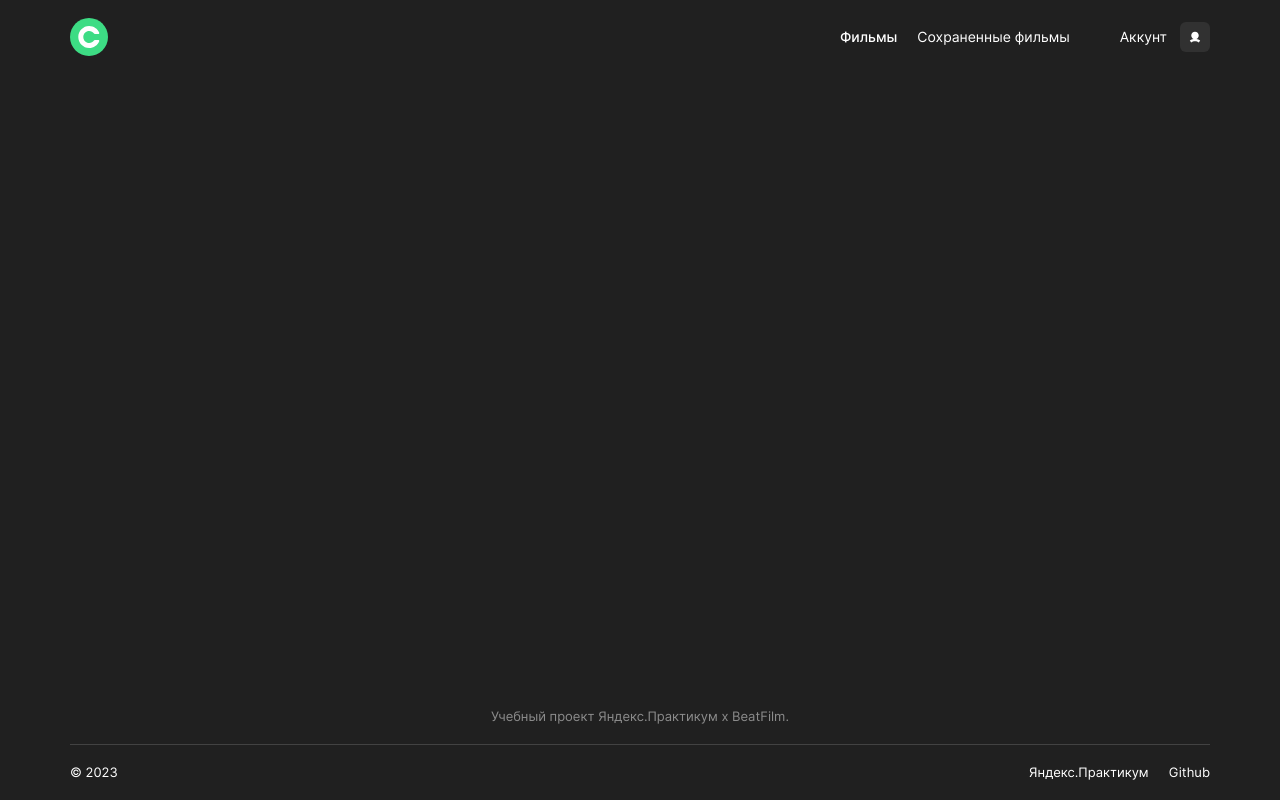
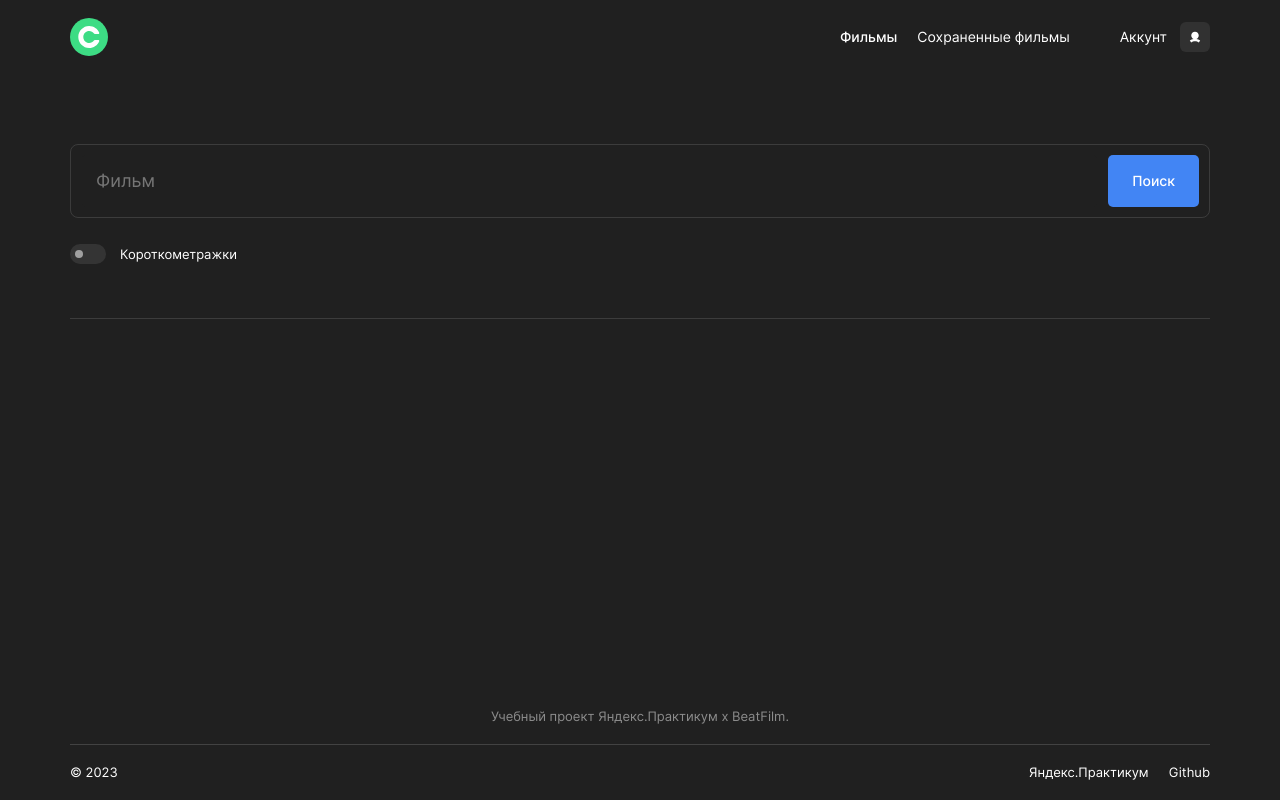
Before and after one commit to dv-loginov/movies-explorer-frontend, a React (Create React App) app: page /movies in a window 1280 px wide. Built offline with nearby package versions, Linux system fonts and the light colour scheme.

Commit message:
feat: add components

```diff
--- a/src/components/Movies/Movies.js
+++ b/src/components/Movies/Movies.js
@@ -3,6 +3,8 @@ import Header from '../Header/Header';
 import Logo from '../Logo/Logo';
 import NavAuth from '../NavAuth/NavAuth';
 import Footer from '../Footer/Footer';
+import SearchForm from '../SearchForm/SearchForm';
+import MoviesCardList from '../MoviesCardList/MoviesCardList';
 
 const Movies = () => {
   console.log('Movies');
@@ -13,7 +15,8 @@ const Movies = () => {
         <NavAuth/>
       </Header>
       <main className="movies">
-
+        <SearchForm/>
+        <MoviesCardList/>
       </main>
       <Footer/>
     </>
--- /dev/null
+++ b/src/components/MoviesCard/MoviesCard.js
@@ -0,0 +1,11 @@
+import './MoviesCard.css';
+
+const MoviesCard = () => {
+  return (
+    <div className='movies-card'>
+
+    </div>
+  );
+};
+
+export default MoviesCard;
--- /dev/null
+++ b/src/components/MoviesCardList/MoviesCardList.js
@@ -0,0 +1,12 @@
+import './MoviesCardList.css';
+import MoviesCard from '../MoviesCard/MoviesCard';
+
+const MoviesCardList = () => {
+  return (
+    <div>
+      <MoviesCard/>
+    </div>
+  );
+};
+
+export default MoviesCardList;
--- a/src/components/NavAuth/NavAuth.js
+++ b/src/components/NavAuth/NavAuth.js
@@ -18,8 +18,8 @@ const NavAuth = () => {
           </Link>
         </div>
       </div>
-      <div className="nav-auth__burger-ico"></div>
-      <div className="nav-auth__close-ico"></div>
+      <button className="nav-auth__burger-ico"></button>
+      <button className="nav-auth__close-ico"></button>
     </nav>
   );
 };
--- /dev/null
+++ b/src/components/SearchForm/SearchForm.css
@@ -0,0 +1,119 @@
+.search-form {
+  padding-top: 144px;
+  max-width: 1140px;
+  min-width: 320px;
+  margin: 0 auto;
+  border-bottom: 1px solid rgba(170, 170, 170, .2);
+  padding-bottom: 54px;
+}
+
+.search-form__input-warp {
+  box-sizing: border-box;
+  border: 1.5px solid rgba(170, 170, 170, .2);
+  border-radius: 8px;
+  padding: 10px;
+  display: flex;
+  justify-content: space-between;
+  gap: 10px;
+}
+
+.search-form__input {
+  width: 100%;
+  color: #8B8B8B;
+  font-size: 18px;
+  font-weight: 400;
+  line-height: 20px;
+  background-color: #202020;
+  border: none;
+  border-radius: 5px;
+  padding-left: 15px;
+}
+
+.search-form__input:hover{
+  background-color: #303030;
+}
+.search-form__input:focus{
+  outline: none;
+  box-shadow: 0 0 0 2px #4285F4;
+}
+.search-form__input:active {
+  color: #eee;
+}
+
+.search-form__button {
+  cursor: pointer;
+  color: #FFF;
+  font-size: 14px;
+  font-weight: 500;
+  line-height: 18px;
+  width: 100px;
+  height: 52px;
+  border-radius: 5px;
+  background: #4285F4;
+  border: none;
+}
+
+.search-form__checkbox-wrap {
+  position: relative;
+  /*display: block;*/
+  display: flex;
+  justify-content: flex-start;
+  gap: 14px;
+  align-items: center;
+  cursor: pointer;
+  margin-top: 26px;
+}
+
+.search-form__checkbox {
+  position: absolute;
+  top: 0;
+  left: 0;
+  opacity: 0;
+  z-index: 1;
+}
+
+.search-form__checkbox-mark {
+  display: inline-block;
+  position: relative;
+  border-radius: 25px;
+}
+
+.search-form__checkbox-mark:before,
+.search-form__checkbox-mark:after{
+  content: "";
+  position: absolute;
+  transition: all 0.5s ease;
+}
+
+.search-form__checkbox-mark{
+  background: #343434;
+  width: 36px;
+  height: 20px;
+  /*padding: 5px;*/
+  box-sizing: border-box;
+}
+
+.search-form__checkbox-mark:before{
+  top: 6px;
+  left: 5px;
+  width: 8px;
+  height: 8px;
+  background: #A0A0A0;
+  border-radius: 50%;
+}
+
+.search-form__checkbox:checked ~ .search-form__checkbox-mark{
+  background: #2BE080;
+}
+
+.search-form__checkbox:checked ~ .search-form__checkbox-mark:before{
+  left: 22px;
+  background: #FFF;
+}
+
+.search-form__checkbox-label {
+  color: #FFF;
+  font-size: 13px;
+  font-weight: 400;
+  line-height: 18px;
+}
--- /dev/null
+++ b/src/components/SearchForm/SearchForm.js
@@ -0,0 +1,24 @@
+import './SearchForm.css';
+
+const SearchForm = () => {
+  return (
+    <form className='search-form'>
+      <div className="search-form__input-warp">
+        <input type="text" className="search-form__input" placeholder='Фильм'/>
+        <button type='submit' className="search-form__button">Поиск</button>
+      </div>
+      <label className="search-form__checkbox-wrap">
+        <input type="checkbox" name="checkbox" className="search-form__checkbox"/>
+        <span className="search-form__checkbox-mark"></span>
+        <span className="search-form__checkbox-label">Короткометражки</span>
+      </label>
+    </form>
+  );
+};
+
+export default SearchForm;
+
+// <label className="checkbox_wrap">
+//   <input type="checkbox" name="checkbox" className="checkbox_inp">
+//     <span className="checkbox_mark"></span>
+// </label>
```
Also changed, not shown: src/components/Preloader/Preloader.css (added, +88 -0 lines), src/components/Preloader/Preloader.js (added, +14 -0 lines), src/components/MoviesCard/MoviesCard.css (added), src/components/MoviesCardList/MoviesCardList.css (added).
